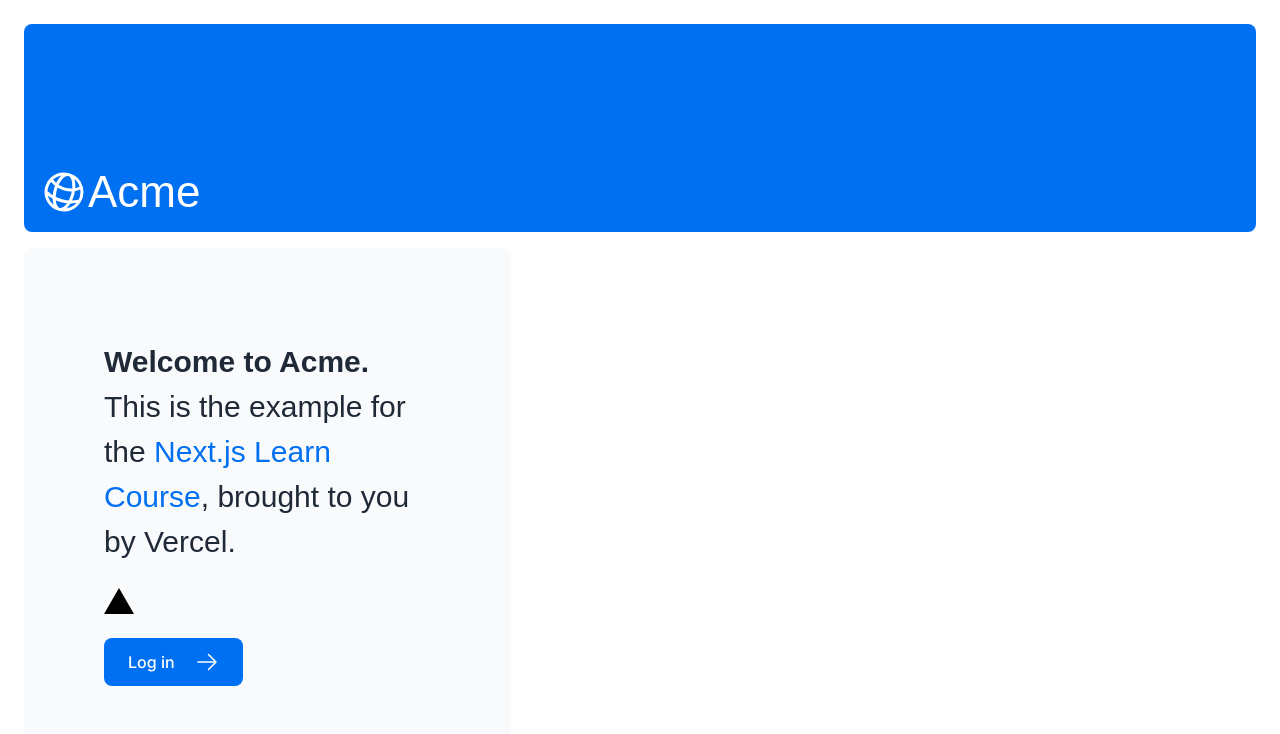
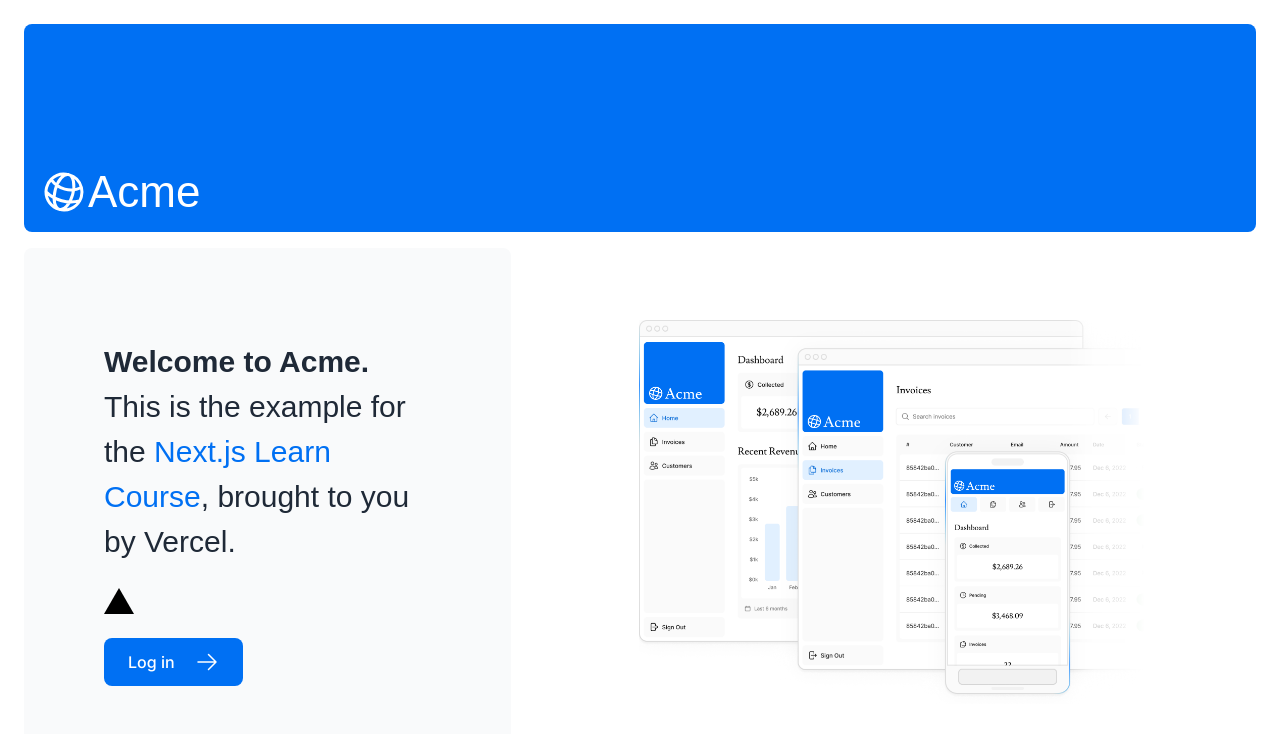
Before and after one commit to katayano/nextjs-dashboard, a Next.js app: page / in a window 1280 px wide. Shown: the top 734 px of the page. Built offline with nearby package versions, Linux system fonts and the light colour scheme; a web font is replaced by a local one.

Commit message:
Chapter 3終了

```diff
--- a/app/page.tsx
+++ b/app/page.tsx
@@ -1,8 +1,9 @@
 import AcmeLogo from '@/app/ui/acme-logo';
 import { ArrowRightIcon } from '@heroicons/react/24/outline';
 import Link from 'next/link';
-import styles from '@/app/ui/home.module.css';
+// import styles from '@/app/ui/home.module.css';
 import { lusitana } from './ui/fonts';
+import Image from 'next/image';
 
 export default function Page() {
   return (
@@ -32,6 +33,21 @@
         </div>
         <div className="flex items-center justify-center p-6 md:w-3/5 md:px-28 md:py-12">
           {/* Add Hero Images Here */}
+          <Image
+            src="/hero-desktop.png"
+            width={1000}
+            height={760}
+            // 中サイズ以上で表示される
+            className="hidden md:block"
+            alt="Screenshots of the dashboard project showing desktop version"
+          />
+          <Image
+            src="/hero-mobile.png"
+            width={560}
+            height={620}
+            className="block md:hidden"
+            alt="Screenshots of the dashboard project showing mobile version"
+          />
         </div>
       </div>
     </main >
```
